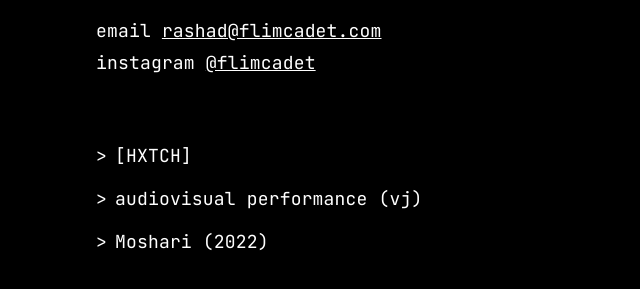
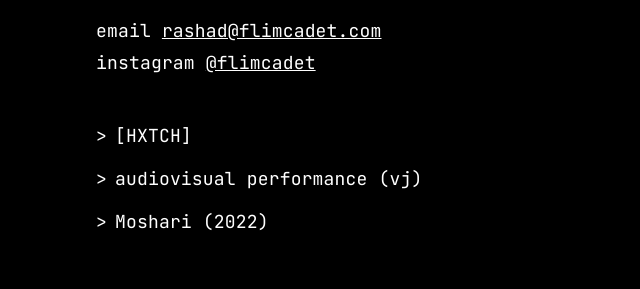
Before and after one commit to flimcadet/flimcadet-portfolio, an Astro site: page / in a window 1280 px wide. Shown: the part 161-450 px from the top of the page, without its empty margins (274-914 px from the left). Built offline with nearby package versions, Linux system fonts and the light colour scheme; Astro itself is replaced by a stand-in of ours.

Commit message:
Update index.astro

```diff
--- a/src/pages/index.astro
+++ b/src/pages/index.astro
@@ -5,9 +5,7 @@
   <meta charset="UTF-8">
   <title>Rashad Wajahat // flimcadet</title>
   <meta name="viewport" content="width=device-width, initial-scale=1.0">
-  <!-- Favicon for browser tab -->
   <link rel="icon" type="image/svg+xml" href="/logo.svg">
-  <!-- JetBrains Mono font from Google Fonts -->
   <link href="https://fonts.googleapis.com/css2?family=JetBrains+Mono:wght@400&display=swap" rel="stylesheet">
   <style>
     html, body {
@@ -33,11 +31,11 @@
     .container {
       width: 100%;
       max-width: 540px;
-      margin: 48px auto 0 auto; /* top margin, horizontally centered */
+      margin: 48px auto 0 auto;
       display: flex;
       flex-direction: column;
       gap: 32px;
-      align-items: flex-start; /* left-align content inside */
+      align-items: flex-start;
     }
     .header {
       margin-bottom: 8px;
@@ -78,7 +76,7 @@
     }
     .contact {
       margin-top: 0;
-      margin-bottom: 20px;
+      margin-bottom: 0;
       text-align: left;
       width: 100%;
     }
@@ -218,13 +216,10 @@
     // Dropdown functionality
     document.querySelectorAll('.dropdown').forEach(function(drop) {
       drop.addEventListener('click', function() {
-        // Get the parent <li>
         var li = drop.parentElement;
-        // Close others
         document.querySelectorAll('ul > li').forEach(function(otherLi) {
           if (otherLi !== li) otherLi.classList.remove('open');
         });
-        // Toggle this one
         li.classList.toggle('open');
       });
     });
```
